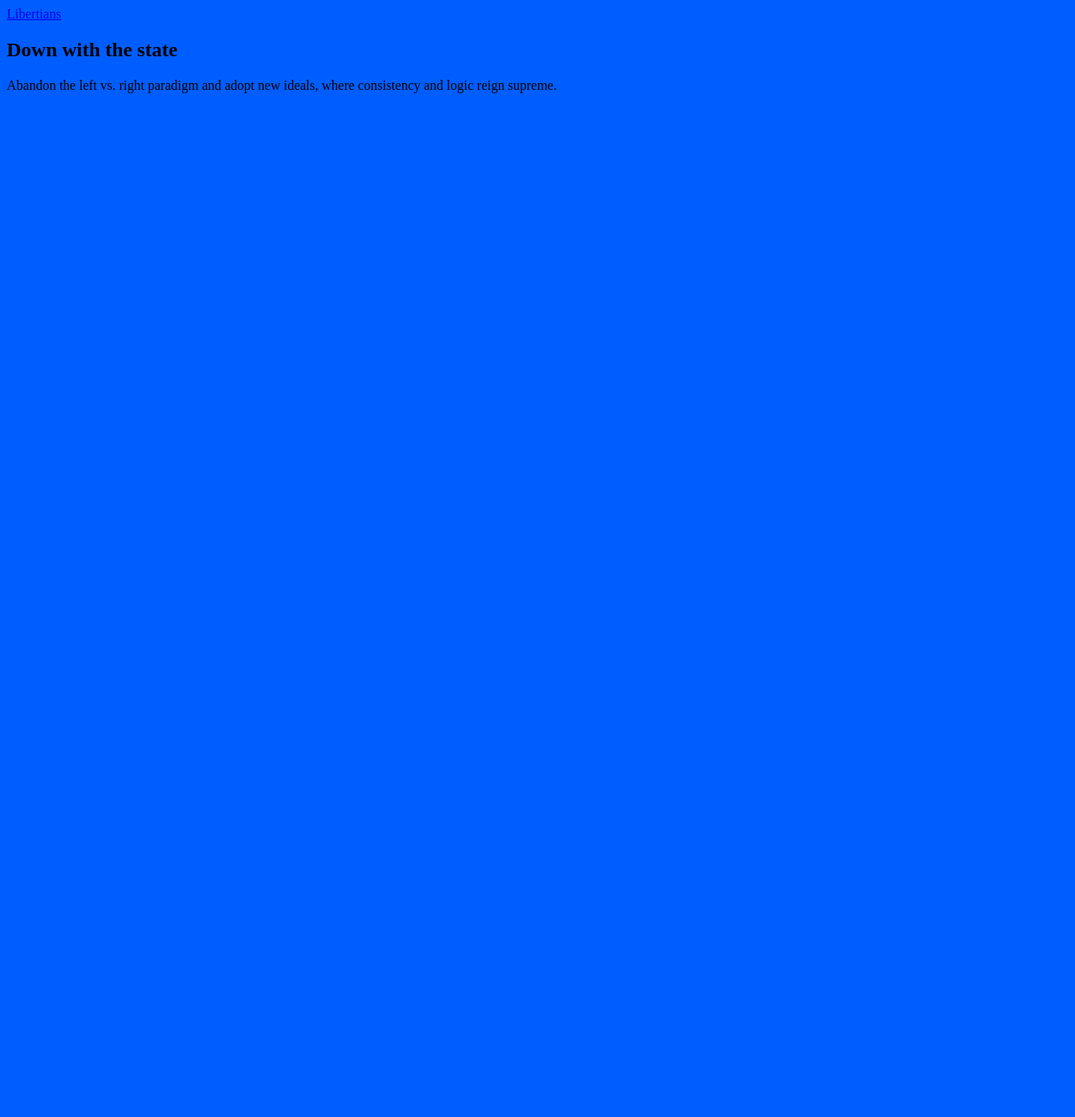
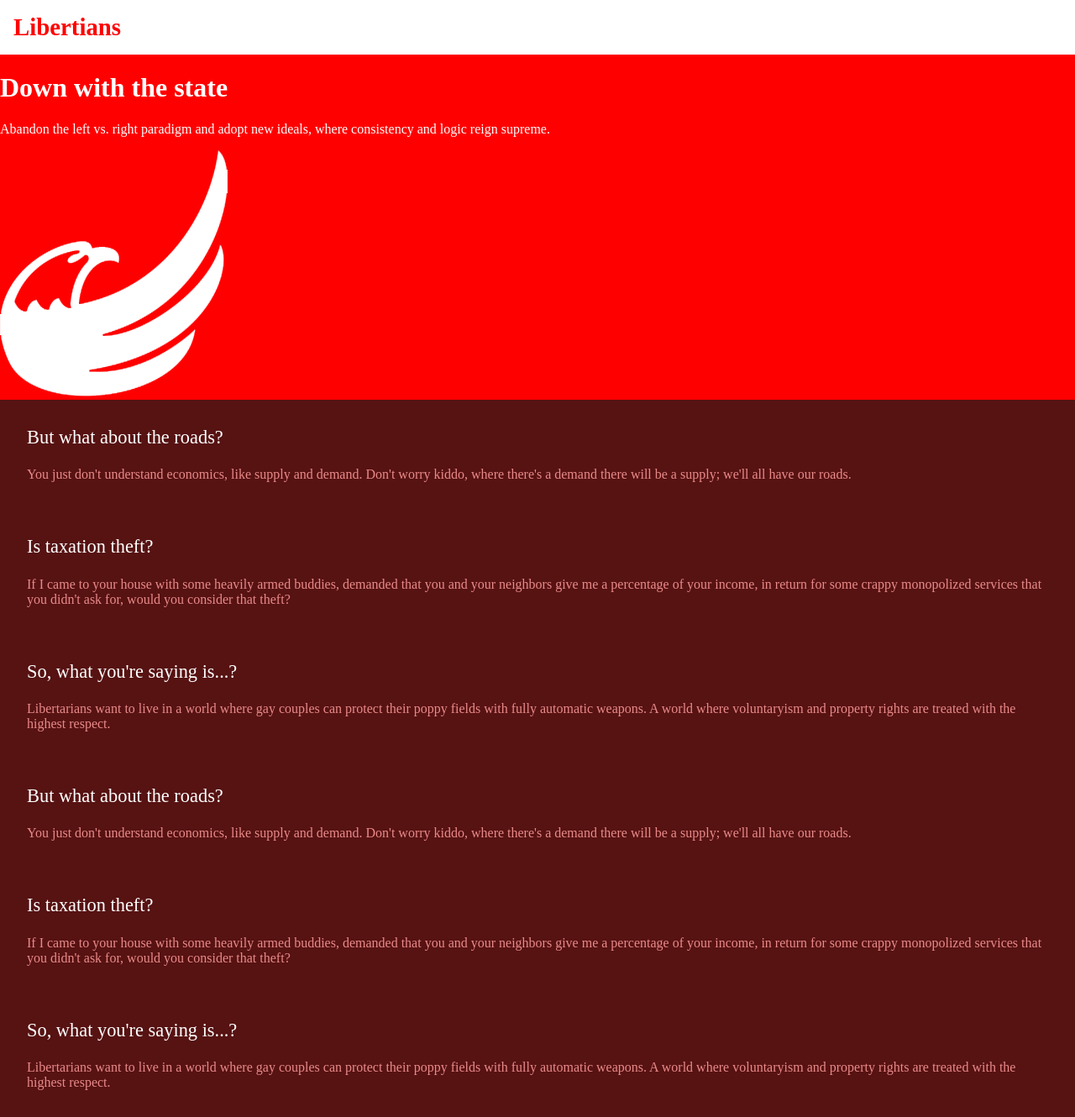
Before and after one commit to jonasrossdm/demoxseat, a plain HTML site: page index.html in a window 1280 px wide. Shown: the whole page at 84% size. Before the commit the page ends 800 px from the top, so only its background shows below. Drawn offline with Linux system fonts and the light colour scheme.

Commit message:
css -> scss

```diff
--- a/css/main.scss
+++ b/css/main.scss
@@ -1,9 +1,56 @@
 @import "variables.scss";
 
 body {
+  font-family: "Source Sans Pro";
   background-color: color(primary);
+  margin: 0;
+  color: color(tekst);
+}
+// Header section //
+header {
+  background: color(wit);
+  padding: 1em;
 
-  header {
-    color: color(tekst);
+  a {
+    text-decoration: none;
+    color: color(primary);
+    font-size: 1.8em;
+    font-weight: 700;
   }
 }
+// Header section //
+
+//Main section//
+main {
+  .container {
+    padding: 4em 1em;
+
+    img {
+      width: 150px;
+    }
+  }
+}
+//Main section//
+
+//Footer Section//
+footer {
+  background: color(footer);
+
+  ul {
+    margin: 0;
+    padding: 0;
+
+    li {
+      padding: 2em;
+      color: #e98a8a;
+
+      span {
+        display: block;
+        font-size: 1.4em;
+        margin-bottom: 1em;
+        color: white;
+      }
+    }
+  }
+}
+//Footer Section//
--- a/css/variables.scss
+++ b/css/variables.scss
@@ -1,10 +1,11 @@
 // Color MAP for the variables
 //normal var: $primary: #005dff;
-
 $colors: (
-  primary: #005dff,
+  primary: red,
   secondary: #005dff,
-  tekst: #fff
+  tekst: #fff,
+  footer: #571212,
+  wit: #ffffff
 );
 
 @function color($color-name) {
--- a/index.html
+++ b/index.html
@@ -11,8 +11,7 @@
   <body>
     <header><a href="#">Libertians</a></header>
 
-    <section>
-      <div class="container">
+    <main class="container">
       <div id="content">
         <h1>Down with the state</h1>
         <p>
@@ -20,7 +19,51 @@
           consistency and logic reign supreme.
         </p>
       </div>
-      </div>
-    </section>
+
+      <img src="img/logo.png" alt="logo" />
+    </main>
+
+    <footer>
+      <ul>
+        <li>
+          <span>But what about the roads?</span>
+          You just don't understand economics, like supply and demand. Don't
+          worry kiddo, where there's a demand there will be a supply; we'll all
+          have our roads.
+        </li>
+        <li>
+          <span>Is taxation theft?</span>
+          If I came to your house with some heavily armed buddies, demanded that
+          you and your neighbors give me a percentage of your income, in return
+          for some crappy monopolized services that you didn't ask for, would
+          you consider that theft?
+        </li>
+        <li>
+          <span>So, what you're saying is...?</span>
+          Libertarians want to live in a world where gay couples can protect
+          their poppy fields with fully automatic weapons. A world where
+          voluntaryism and property rights are treated with the highest respect.
+        </li>
+        <li>
+          <span>But what about the roads?</span>
+          You just don't understand economics, like supply and demand. Don't
+          worry kiddo, where there's a demand there will be a supply; we'll all
+          have our roads.
+        </li>
+        <li>
+          <span>Is taxation theft?</span>
+          If I came to your house with some heavily armed buddies, demanded that
+          you and your neighbors give me a percentage of your income, in return
+          for some crappy monopolized services that you didn't ask for, would
+          you consider that theft?
+        </li>
+        <li>
+          <span>So, what you're saying is...?</span>
+          Libertarians want to live in a world where gay couples can protect
+          their poppy fields with fully automatic weapons. A world where
+          voluntaryism and property rights are treated with the highest respect.
+        </li>
+      </ul>
+    </footer>
   </body>
 </html>
```
Also changed, not shown: css/main.css, 1 other file. Lines whose indentation alone changed are shown as unchanged.
